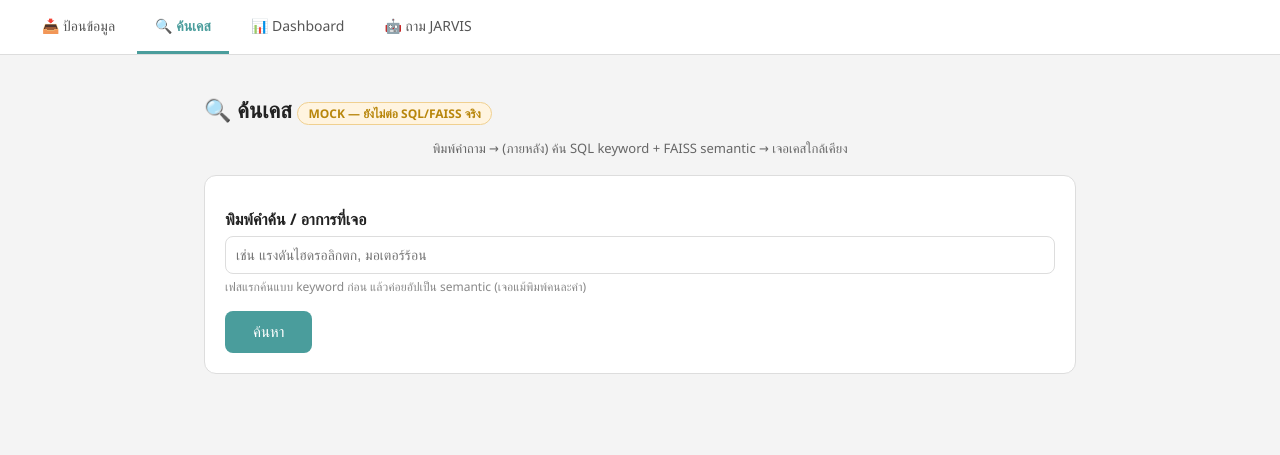
After one commit to pathaipi-scg/javis, a Flask app: page /search in a window 1280 px wide. The commit adds this page. Shown: the top 455 px of the page. Run offline with Flask 3, Linux system fonts and the light colour scheme.

Commit message:
feat(demo): เพิ่มหน้า Serve คร่าวๆ (search/dashboard/ask) เป็น mock
- base.html: layout ร่วม + แถบเมนู 4 หน้า
- search.html: ค้นเคส (mock SQL/FAISS)
- dashboard.html: สถิติ + กราฟแท่งหมวดปัญหา (mock SQL)
- ask.html: ถาม-ตอบ RAG + ปุ่ม TTS (mock)
- app.py: เพิ่ม route /search /dashboard /ask คืน mock data
- index.html: เพิ่มแถบเมนูให้สลับหน้าได้

ทุก route ใส่ป้าย MOCK ตามสไตล์ graceful-degradation
ของจริงต้องต่อ SQL + FAISS + Qwen RAG + edge-tts

Co-Authored-By: Claude Opus 4.8 <noreply@anthropic.com>

```diff
--- a/demo/app.py
+++ b/demo/app.py
@@ -100,6 +100,54 @@ def process():
     )
 
 
+# ─────────────────────────────────────────────────────────────
+# หน้าใหม่ (ด่าน 4: Serve) — ตอนนี้เป็น MOCK ให้เห็นภาพก่อน
+# ของจริงต้องต่อ SQL (search/dashboard) + FAISS/Qwen (ask) + TTS
+# ─────────────────────────────────────────────────────────────
+
+@app.route("/search", methods=["GET"])
+def search():
+    q = request.args.get("q", "").strip()
+    results = []
+    if q:
+        # MOCK: ของจริงจะค้นจาก SQL (keyword) + FAISS (semantic)
+        results = [
+            {"case_id": "MTN-2026-0142", "machine": "Forming Press",
+             "symptom": "แรงดันไฮดรอลิกตกเป็นระยะ", "solution": "เปลี่ยนชุดซีล V-203 + ไล่ลม", "score": "0.91"},
+            {"case_id": "MTN-2026-0098", "machine": "Forming Press",
+             "symptom": "เครื่องหยุดกลางรอบ", "solution": "ตรวจวาล์ว + เติมน้ำมันไฮดรอลิก", "score": "0.74"},
+        ]
+    return render_template("search.html", active="search", q=q, results=results)
+
+
+@app.route("/dashboard", methods=["GET"])
+def dashboard():
+    # MOCK: ของจริงจะ SELECT COUNT/SUM/GROUP BY จาก SQL
+    stats = {"total": 142, "downtime": 3820, "machines": 27}
+    categories = [
+        {"name": "hydraulic", "count": 18},
+        {"name": "motor / bearing", "count": 14},
+        {"name": "electrical", "count": 9},
+        {"name": "sensor", "count": 6},
+        {"name": "pneumatic", "count": 4},
+    ]
+    return render_template("dashboard.html", active="dashboard", stats=stats, categories=categories)
+
+
+@app.route("/ask", methods=["GET", "POST"])
+def ask():
+    q = request.form.get("q", "").strip() if request.method == "POST" else ""
+    answer = None
+    if q:
+        # MOCK: ของจริง = ค้นเคสที่เกี่ยว (RAG) -> Qwen สรุป -> แนบ case_id
+        answer = {
+            "text": "[MOCK] อาการแรงดันไฮดรอลิกตกของ Forming Press มักเกิดจากซีลวาล์วเสื่อม "
+                    "วิธีแก้คือเปลี่ยนชุดซีลแล้วไล่ลมออกจากระบบ ใช้เวลาซ่อมราว 45 นาที",
+            "citations": ["MTN-2026-0142", "MTN-2026-0098"],
+        }
+    return render_template("ask.html", active="ask", q=q, answer=answer)
+
+
 @app.route("/save", methods=["POST"])
 def save():
     markdown = request.form.get("markdown", "")
--- /dev/null
+++ b/demo/templates/base.html
@@ -0,0 +1,141 @@
+<!DOCTYPE html>
+<html lang="th">
+
+<head>
+  <meta charset="UTF-8">
+  <meta name="viewport" content="width=device-width, initial-scale=1.0">
+  <title>{% block title %}JARVIS — Maintenance KB{% endblock %}</title>
+  <style>
+    :root {
+      --teal: #4a9d9c;
+      --bg: #f4f4f4;
+      --line: #ddd;
+    }
+
+    * { box-sizing: border-box; }
+
+    body {
+      font-family: "Segoe UI", Tahoma, sans-serif;
+      background: var(--bg);
+      margin: 0;
+      padding: 0 0 40px;
+      color: #222;
+    }
+
+    .nav {
+      background: #fff;
+      border-bottom: 1px solid var(--line);
+      padding: 0 24px;
+      display: flex;
+      gap: 4px;
+      position: sticky;
+      top: 0;
+      z-index: 10;
+    }
+
+    .nav a {
+      padding: 16px 18px;
+      text-decoration: none;
+      color: #555;
+      font-size: 14px;
+      border-bottom: 3px solid transparent;
+    }
+
+    .nav a:hover { color: var(--teal); }
+    .nav a.active { color: var(--teal); border-bottom-color: var(--teal); font-weight: 600; }
+
+    .wrap { max-width: 920px; margin: 0 auto; padding: 24px; }
+
+    h1 { font-size: 22px; }
+
+    .card {
+      background: #fff;
+      border: 1px solid var(--line);
+      border-radius: 12px;
+      padding: 20px;
+      margin-bottom: 18px;
+    }
+
+    label { font-weight: 600; display: block; margin: 12px 0 6px; }
+
+    input[type=file], input[type=text], textarea {
+      width: 100%;
+      padding: 10px;
+      border: 1px solid var(--line);
+      border-radius: 8px;
+      font-size: 14px;
+    }
+
+    textarea { min-height: 70px; font-family: inherit; }
+
+    .hint { color: #888; font-size: 12px; margin-top: 4px; }
+
+    button {
+      background: var(--teal);
+      color: #fff;
+      border: 0;
+      padding: 12px 28px;
+      border-radius: 8px;
+      font-size: 15px;
+      cursor: pointer;
+      margin-top: 16px;
+    }
+
+    button:hover { opacity: .9; }
+
+    .grid { display: grid; grid-template-columns: 1fr 1fr; gap: 18px; }
+
+    pre {
+      background: #1e1e1e;
+      color: #dcdcdc;
+      padding: 14px;
+      border-radius: 8px;
+      overflow-x: auto;
+      font-size: 13px;
+    }
+
+    table { width: 100%; border-collapse: collapse; margin-top: 8px; }
+
+    th, td { border: 1px solid var(--line); padding: 8px 10px; text-align: left; font-size: 14px; }
+
+    th { background: #eef6f6; }
+
+    .pill {
+      display: inline-block;
+      background: #eef6f6;
+      color: var(--teal);
+      padding: 2px 10px;
+      border-radius: 20px;
+      font-size: 12px;
+    }
+
+    .flow { text-align: center; color: #666; font-size: 13px; margin: 6px 0 18px; }
+
+    .mock {
+      display: inline-block;
+      background: #fff4e0;
+      color: #b8860b;
+      border: 1px solid #f0d090;
+      padding: 2px 10px;
+      border-radius: 20px;
+      font-size: 12px;
+    }
+
+    {% block style %}{% endblock %}
+  </style>
+</head>
+
+<body>
+  <nav class="nav">
+    <a href="/" class="{{ 'active' if active=='capture' }}">📥 ป้อนข้อมูล</a>
+    <a href="/search" class="{{ 'active' if active=='search' }}">🔍 ค้นเคส</a>
+    <a href="/dashboard" class="{{ 'active' if active=='dashboard' }}">📊 Dashboard</a>
+    <a href="/ask" class="{{ 'active' if active=='ask' }}">🤖 ถาม JARVIS</a>
+  </nav>
+
+  <div class="wrap">
+    {% block body %}{% endblock %}
+  </div>
+</body>
+
+</html>
--- /dev/null
+++ b/demo/templates/search.html
@@ -0,0 +1,39 @@
+{% extends "base.html" %}
+{% block title %}ค้นเคส — JARVIS{% endblock %}
+
+{% block body %}
+<h1>🔍 ค้นเคส <span class="mock">MOCK — ยังไม่ต่อ SQL/FAISS จริง</span></h1>
+<div class="flow">พิมพ์คำถาม → (ภายหลัง) ค้น SQL keyword + FAISS semantic → เจอเคสใกล้เคียง</div>
+
+<form class="card" action="/search" method="get">
+  <label>พิมพ์คำค้น / อาการที่เจอ</label>
+  <input type="text" name="q" value="{{ q or '' }}" placeholder="เช่น แรงดันไฮดรอลิกตก, มอเตอร์ร้อน">
+  <div class="hint">เฟสแรกค้นแบบ keyword ก่อน แล้วค่อยอัปเป็น semantic (เจอแม้พิมพ์คนละคำ)</div>
+  <button type="submit">ค้นหา</button>
+</form>
+
+{% if results %}
+<div class="card">
+  <h2>ผลการค้นหา — เจอ {{ results|length }} เคส</h2>
+  <table>
+    <tr>
+      <th>case_id</th>
+      <th>เครื่อง</th>
+      <th>อาการ</th>
+      <th>วิธีแก้</th>
+      <th>คะแนนความใกล้</th>
+    </tr>
+    {% for r in results %}
+    <tr>
+      <td>{{ r.case_id }}</td>
+      <td>{{ r.machine }}</td>
+      <td>{{ r.symptom }}</td>
+      <td>{{ r.solution }}</td>
+      <td>{{ r.score }}</td>
+    </tr>
+    {% endfor %}
+  </table>
+  <div class="hint">* คะแนนความใกล้ = ของจริงจะมาจาก FAISS (ยิ่งสูงยิ่งตรง)</div>
+</div>
+{% endif %}
+{% endblock %}
```
Also changed, not shown: demo/templates/ask.html (added, +37 -0 lines), demo/templates/dashboard.html (added, +36 -0 lines), demo/templates/index.html (+28 -0 lines).
